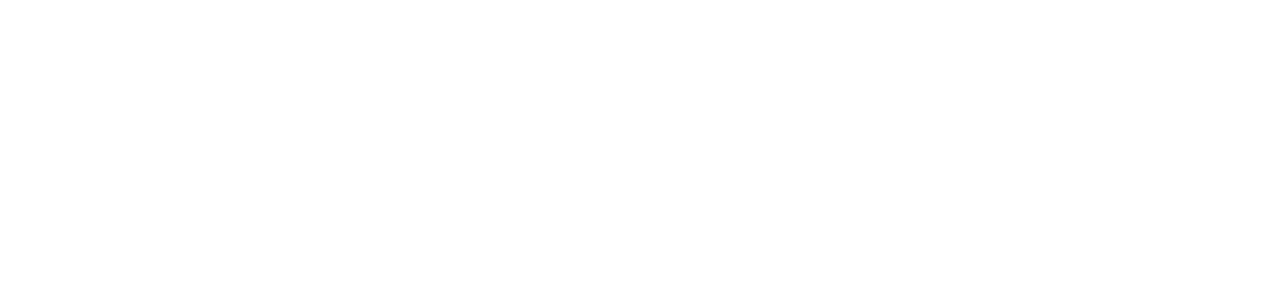
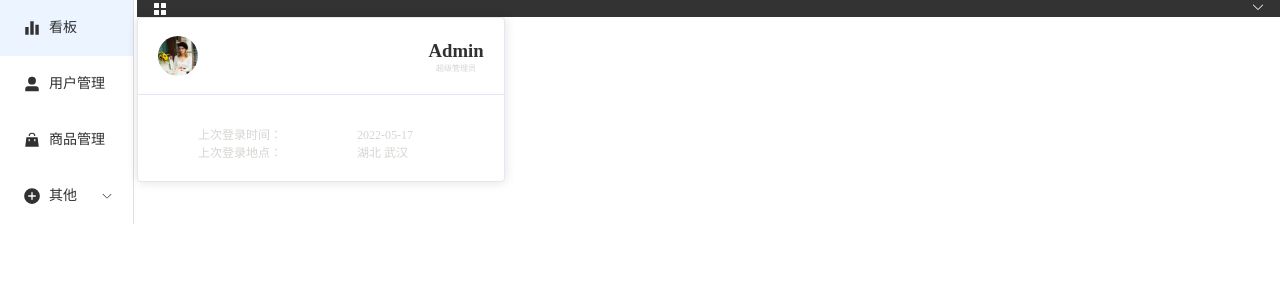
Before and after one commit to 3195536119/manage_primary, a Vue app: page /dash in a window 1280 px wide. Before the commit this address had no page. Shown: the top 300 px of the page. Built offline with nearby package versions, Linux system fonts and the light colour scheme.

Commit message:
登录页面和报表页面

```diff
--- a/package.json
+++ b/package.json
@@ -7,8 +7,10 @@
     "build": "vue-cli-service build"
   },
   "dependencies": {
+    "@element-plus/icons-vue": "^2.1.0",
     "axios": "^1.3.4",
     "element-plus": "^2.3.1",
+    "less": "^4.1.3",
     "mockjs": "^1.1.0",
     "vue": "^3.2.13",
     "vue-router": "^4.0.3",
--- a/public/mock.js
+++ b/public/mock.js
@@ -1,5 +1,50 @@
+/*
+ * @Descripttion:
+ * @version:
+ * @Author: shaye
+ * @Date: 2023-03-26 16:20:21
+ * @LastEditors: shaye
+ * @LastEditTime: 2023-03-27 11:46:40
+ */
 const Mock = require("mockjs");
 
+/**
+ * 将Url中的数据拆分为参数对象
+ * @param {*} url
+ * @returns Array
+ */
+function getParamsObj(url) {
+    let paramsObj = {}
+    let paramStr = url.slice(url.indexOf('?') + 1)
+    let paramArr = paramStr.indexOf('&') == -1 ? [paramStr] : paramStr.split('&')
+    paramArr.forEach(arr => {
+        let keyValueArr = arr.split('=')
+        paramsObj[keyValueArr[0]] = keyValueArr[1]
+    })
+    return paramsObj
+}
+
+//用户登录
 Mock.mock(/login/, 'get', (options) => {
-    console.log('mock到了', options)
+    console.log('login,mock到了', options)
+    let url = options.url
+    let paramObj = getParamsObj(url)
+    console.log(paramObj)
+    if (paramObj.name == 'admin' && paramObj.password == '123456') {
+        return {
+            status: 200,
+            token: Mock.Random.guid(),
+            msg: '登录成功！'
+        }
+    }
+    if (paramObj.name != 'admin') {
+        return {
+            status: 500,
+            msg: '此用户暂未注册！'
+        }
+    }
+    return {
+        status: 500,
+        msg: '密码输入错误'
+    }
 })
--- a/src/App.vue
+++ b/src/App.vue
@@ -4,14 +4,16 @@
  * @Author: shaye
  * @Date: 2023-03-26 15:42:07
  * @LastEditors: shaye
- * @LastEditTime: 2023-03-26 15:49:30
+ * @LastEditTime: 2023-03-27 19:01:21
 -->
 <template>
-  <nav>
-  </nav>
-  <router-view/>
+  <router-view />
 </template>
 
 <style>
-
+* {
+  padding: 0;
+  margin: 0;
+  box-sizing: border-box;
+}
 </style>
--- /dev/null
+++ b/src/components/aside.vue
@@ -0,0 +1,57 @@
+<!--
+ * @Descripttion:
+ * @version:
+ * @Author: shaye
+ * @Date: 2023-03-27 18:34:22
+ * @LastEditors: shaye
+ * @LastEditTime: 2023-03-28 09:38:55
+-->
+<template>
+    <div class="aside_container">
+        <el-menu :collapse="isCollapse" collapse-transition="true" :router="true">
+            <el-menu-item index="/dash">
+                <el-icon>
+                    <Histogram />
+                </el-icon>
+                <template #title>看板</template>
+            </el-menu-item>
+            <el-menu-item index="/userManage">
+                <el-icon>
+                    <UserFilled />
+                </el-icon>
+                <template #title>用户管理</template>
+            </el-menu-item>
+            <el-menu-item index="/goodsManage">
+                <el-icon>
+                    <GoodsFilled />
+                </el-icon>
+                <template #title>商品管理</template>
+            </el-menu-item>
+            <el-sub-menu index="/other">
+                <template #title>
+                    <el-icon>
+                        <CirclePlusFilled />
+                    </el-icon>
+                    <span>其他</span>
+                </template>
+                <el-menu-item index="otherOne">其他页面一</el-menu-item>
+                <el-menu-item index="otherTwo">其他页面二</el-menu-item>
+            </el-sub-menu>
+        </el-menu>
+    </div>
+</template>
+
+<script setup>
+
+</script>
+
+<style  scoped>
+.aside_container{
+    /*background-color: rgb(81, 92, 100);*/
+}
+
+.aside_container .el-menu{
+    /*background-color: rgb(81, 92, 100);*/
+    color: white;
+}
+</style>
--- /dev/null
+++ b/src/components/header.vue
@@ -0,0 +1,54 @@
+<template>
+    <div class="header_container">
+        <el-icon>
+            <Menu />
+        </el-icon>
+        <el-dropdown>
+            <span class="el-dropdown-link">
+                {{ userName }}
+                <el-icon class="el-icon--right">
+                    <arrow-down />
+                  </el-icon>
+            </span>
+            <template #dropdown>
+                <el-dropdown-menu>
+                    <el-dropdown-item>个人中心</el-dropdown-item>
+                    <el-dropdown-item>退出登录</el-dropdown-item>
+                </el-dropdown-menu>
+            </template>
+        </el-dropdown>
+    </div>
+    <router-view></router-view>
+</template>
+
+<script setup>
+import { computed } from "vue";
+
+const userName = computed(() => {
+    return window.localStorage.getItem('name')
+})
+</script>
+
+<style scoped>
+.header_container {
+    display: flex;
+    justify-content: space-between;
+    align-items: center;
+    padding: 0 15px;
+    background-color: rgb(51, 51, 51);
+    color: white;
+}
+
+.header_container .el-dropdown:hover{
+    cursor: pointer;
+    box-shadow: none;
+    display: flex;
+    align-items: center;
+}
+
+.header_container .el-dropdown{
+    color: white;
+}
+
+
+</style>
--- a/src/components/layout.vue
+++ b/src/components/layout.vue
@@ -4,34 +4,31 @@
  * @Author: shaye
  * @Date: 2023-03-26 15:47:37
  * @LastEditors: shaye
- * @LastEditTime: 2023-03-26 15:48:56
+ * @LastEditTime: 2023-03-28 10:13:36
 -->
 <template>
-    <div>
-
+    <div class="container">
+        <Aside style="width: 150px;margin-right:3px" />
+        <div class="container_right">
+            <Header style="height:50px" />
+        </div>
     </div>
 </template>
 
-<script>
-export default {
-    name: 'Layout',
+<script setup>
+import Aside from './aside.vue'
+import Header from './header.vue'
 
-    data() {
-        return {
-
-        };
-    },
-
-    mounted() {
-
-    },
-
-    methods: {
-
-    },
-};
 </script>
 
-<style lang="less" scoped>
+<style  scoped>
+.container {
+    display: flex;
+}
 
+.container_right {
+    display: flex;
+    flex-direction: column;
+    width: 100%;
+}
 </style>
--- a/src/main.js
+++ b/src/main.js
@@ -6,9 +6,13 @@ import ElementPlus from 'element-plus'
 import 'element-plus/dist/index.css'
 //此处一定要引入，不然不可用
 import '../public/mock.js'
+import * as ElementPlusIconsVue from "@element-plus/icons-vue";
 
 const app = createApp(App)
 app.use(store)
 app.use(router)
 app.use(ElementPlus)
+for (const [key, component] of Object.entries(ElementPlusIconsVue)) {
+    app.component(key, component)
+}
 app.mount('#app')
--- a/src/router/index.js
+++ b/src/router/index.js
@@ -1,11 +1,23 @@
+/*
+ * @Descripttion:
+ * @version:
+ * @Author: shaye
+ * @Date: 2023-03-26 15:42:07
+ * @LastEditors: shaye
+ * @LastEditTime: 2023-03-28 10:01:31
+ */
 import { createRouter, createWebHistory } from 'vue-router'
 
 const routes = [{
   path: '/login',
-  name: 'Login',
-  component: () => import('../components/login')
-},{
-  path:'/'
+  component: () => import('../views/login')
+}, {
+  path: '/',
+  component: () => import('../components/layout.vue'),
+  children: [{
+    path: 'dash',
+    component: () => import('../views/dash/index.vue')
+  }]
 }
 ]
 
--- /dev/null
+++ b/src/views/dash/bill.vue
@@ -0,0 +1,49 @@
+<template>
+    <div >
+        <el-card class="box-card" v-for="item in billInfos" >
+
+        </el-card>
+    </div>
+</template>
+
+<script setup>
+import { reactive } from 'vue';
+
+const billInfos = reactive([{
+    icon: 'circle-check',
+    value: 320,
+    text: '当天支付订单',
+    color: '#00C0CF'
+}, {
+    icon: 'star',
+    value: 540,
+    text: '当天收藏订单',
+    color: '#ffb980'
+}, {
+    icon: 'circle-close',
+    value: 79,
+    text: '当天未支付订单',
+    color: '#5ab1ef'
+}, {
+    icon: 'circle-check',
+    value: 5400,
+    text: '当月支付订单',
+    color: '#00C0CF'
+}, {
+    icon: 'star',
+    value: 8900,
+    text: '当月收藏订单',
+    color: '#ffb980'
+}, {
+    icon: 'circle-close',
+    value: 540,
+    text: '当月未支付订单',
+    color: '#5ab1ef'
+}])
+</script>
+
+<style scoped>
+.box-card {
+    width: 480px;
+}
+</style>
--- /dev/null
+++ b/src/views/dash/index.vue
@@ -0,0 +1,26 @@
+<!--
+ * @Descripttion:
+ * @version:
+ * @Author: shaye
+ * @Date: 2023-03-27 18:44:54
+ * @LastEditors: shaye
+ * @LastEditTime: 2023-03-28 11:20:32
+-->
+<template>
+    <el-row :gutter="20" >
+        <el-col :span="8">
+            <Info/>
+        </el-col>
+        <el-col :span="16">
+
+        </el-col>
+    </el-row>
+</template>
+
+<script setup>
+import Info from './info.vue';
+</script>
+
+<style  scoped>
+
+</style>
--- /dev/null
+++ b/src/views/dash/info.vue
@@ -0,0 +1,64 @@
+<!--
+ * @Descripttion:
+ * @version:
+ * @Author: shaye
+ * @Date: 2023-03-28 09:47:27
+ * @LastEditors: shaye
+ * @LastEditTime: 2023-03-28 10:43:23
+-->
+<template>
+    <el-card class="box-card">
+        <template #header>
+            <div class="card-header">
+                <el-avatar :src="require('../../assets/user.png')" />
+                <div class="user_detail">
+                    <h3>Admin</h3>
+                    <div class="user_detail_auth">超级管理员</div>
+                </div>
+            </div>
+        </template>
+        <div class="login_info">
+            <p>上次登录时间：<span>2022-05-17</span></p>
+            <p>上次登录地点：<span>湖北 武汉</span></p>
+        </div>
+    </el-card>
+</template>
+
+<script setup>
+
+</script>
+
+<style scoped>
+.card-header {
+    display: flex;
+    justify-content: space-between;
+    align-items: center;
+}
+
+.user_detail {
+    display: flex;
+    flex-direction: column;
+    align-items: center;
+    align-content: space-around;
+}
+
+.user_detail_auth {
+    color: rgb(213, 213, 210);
+    font-size: 8px;
+}
+
+.login_info {
+    margin-top: 10px;
+    color: rgb(213, 213, 210);
+}
+
+.login_info p {
+    margin-left: 40px;
+    font-size: 12px;
+}
+
+.login_info p span {
+    margin-left: 75px;
+}
+
+</style>
--- a/src/components/login.vue
+++ b/src/views/login.vue
@@ -1,3 +1,11 @@
+<!--
+ * @Descripttion:
+ * @version:
+ * @Author: shaye
+ * @Date: 2023-03-26 15:56:05
+ * @LastEditors: shaye
+ * @LastEditTime: 2023-03-28 08:47:07
+-->
 <template>
     <div>
         <h2>系统登录</h2>
@@ -25,6 +33,10 @@
 <script setup>
 import { reactive } from 'vue';
 import api from '../../public/api'
+import { ElMessage } from "element-plus";
+import { useRouter } from "vue-router";
+
+const router = useRouter()
 
 const loginForm = reactive({
     name: '',
@@ -45,12 +57,29 @@ function login() {
     let name = loginForm.name;
     let password = loginForm.password
     api.login(name, password).then(res => {
-
+        console.log(res)
+        if (res.data.status == 200) {
+            window.localStorage.setItem('token',res.data.token)
+            window.localStorage.setItem('name',name)
+            router.push('/')
+            ElMessage({
+                message: res.data.msg,
+                type: 'success',
+                showClose: true
+            })
+        } else {
+            ElMessage({
+                message: res.data.msg,
+                type: 'error',
+                showClose: true
+            })
+        }
     })
 }
 
 function reset() {
-
+    loginForm.name = ''
+    loginForm.password = ''
 }
 
 
```
Also changed, not shown: src/assets/user.png (added), 1 other file (tests, documents, lock files or other folders).
